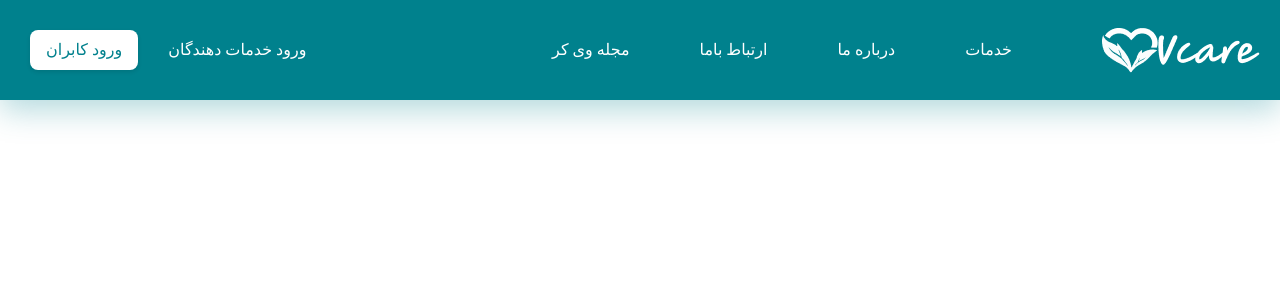
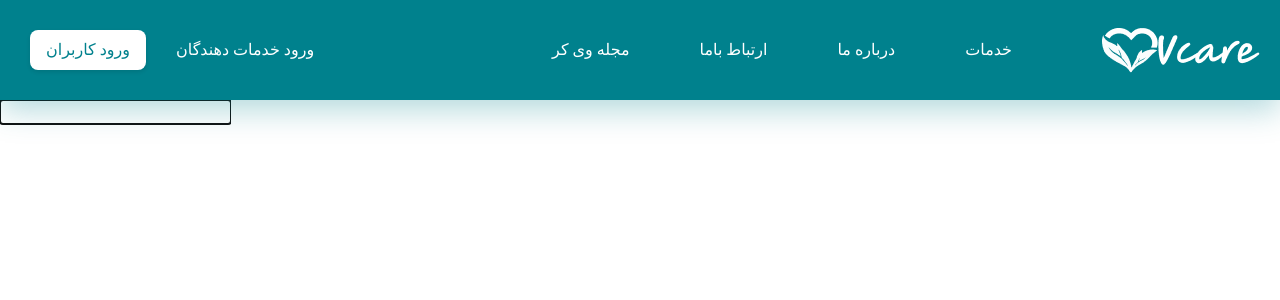
Before and after one commit to parsard/vcare-front, a React (Create React App) app: page / in a window 1280 px wide. Shown: the top 300 px of the page. Built offline with nearby package versions, Linux system fonts and the light colour scheme.

Commit message:
otp input has been created bot not working

```diff
--- a/package.json
+++ b/package.json
@@ -7,6 +7,8 @@
     "@testing-library/jest-dom": "^5.17.0",
     "@testing-library/react": "^13.4.0",
     "@testing-library/user-event": "^13.5.0",
+    "axios": "^1.7.7",
+    "formik": "^2.4.6",
     "react": "^18.3.1",
     "react-dom": "^18.3.1",
     "react-redux": "^9.1.2",
--- a/src/App.js
+++ b/src/App.js
@@ -1,10 +1,11 @@
 // import { useState } from "react";
-import { BrowserRouter, Route, Routes, Switch } from "react-router-dom";
+import { BrowserRouter, Route, Routes } from "react-router-dom";
 // import { Modal } from "./Components/Modal/Modal";
 // import Navbar from "./Components/NavBar/NavBar";
 import AppLayout from "./ui/AppLayout";
 import { Provider } from "react-redux";
 import store from "./store";
+import Navbar from "./Components/NavBar/NavBar";
 
 function App() {
   return (
--- a/src/Components/Modal/Modal.css
+++ b/src/Components/Modal/Modal.css
@@ -79,6 +79,7 @@ input[type="tel"] {
   border-radius: 5px;
   cursor: pointer;
   font-size: 1rem;
+  margin-bottom: 10px;
 }
 
 .submit-btn:hover {
--- a/src/Components/Modal/Modal.jsx
+++ b/src/Components/Modal/Modal.jsx
@@ -2,40 +2,72 @@ import React, { useState } from "react";
 import "./Modal.css";
 import { useDispatch, useSelector } from "react-redux";
 import { closePopup, getOpen } from "../../slice/popUpslice";
+import OtpInput from "../Verification/OtpInput";
 export const Modal = () => {
-  const [phone, setPhone] = useState("");
+  const [phoneNumber, setPhoneNumber] = useState("");
+  const [showOtpInput, setshowOtpInput] = useState(false);
 
   const isOpen = useSelector((state) => getOpen(state));
   const dispatch = useDispatch();
   if (!isOpen) return;
+  const handlePhoneNumber = (e) => {
+    setPhoneNumber(e.target.value);
+  };
+  const handlePhoneSubmit = (e) => {
+    e.preventDefault();
+    //phone validation
+    //call be api
+    //show otp field
+    setshowOtpInput(true);
+  };
+  const onOtpSubmit = (otp) => {
+    console.log("Login Successful", otp);
+  };
 
   return (
+    <div>
+      {!showOtpInput ? (
         <div className="modal-overlay visible">
           <div className="modal-container">
-        <span onClick={() => dispatch(closePopup())} className="modal-close">
+            <span
+              onClick={() => dispatch(closePopup())}
+              className="modal-close"
+            >
               &times;
             </span>
             <h1>ورود به وی کر</h1>
             <p>
-          برای استفاده از خدمات وی‌کِر لازم است وارد شوید. شماره موبایل خود را
-          وارد کنید
+              برای استفاده از خدمات وی‌کِر لازم است وارد شوید. شماره موبایل خود
+              را وارد کنید
             </p>
             <form>
               <div className="input-container">
                 <input
-              type="tel"
+                  type="text"
                   placeholder=" 09-- --- ----"
+                  value={phoneNumber}
                   maxLength="11"
                   pattern="09[0-9]{9}"
                   required
-              onChange={(e) => setPhone(e.target.value)}
+                  onChange={handlePhoneNumber}
                 />
-          </div>
-          <button type="submit" className="submit-btn">
+                <button
+                  type="submit"
+                  className="submit-btn"
+                  onSubmit={handlePhoneSubmit}
+                >
                   ارسال کد تایید
                 </button>
+              </div>
             </form>
           </div>
         </div>
+      ) : (
+        <div className="otp-container">
+          <p className="otp-text">کد ارسال شده را وارد کنید</p>
+          <OtpInput length={4} onOtpSubmit={onOtpSubmit} />
+        </div>
+      )}
+    </div>
   );
 };
--- a/src/Components/SignUp/SignUp.jsx
+++ b/src/Components/SignUp/SignUp.jsx
@@ -9,7 +9,7 @@ const SignUp = () => {
   return (
     <div className="btn-container">
       <button className="user-btn" onClick={() => dispatch(openPopup())}>
-        <span>ورود کابران</span>
+        <span>ورود کاربران</span>
       </button>
       <button className="provider-btn">
         <span>ورود خدمات دهندگان</span>
--- /dev/null
+++ b/src/Components/Verification/OtpInput.css
@@ -0,0 +1,3 @@
+.otpInput{
+
+}
--- /dev/null
+++ b/src/Components/Verification/OtpInput.jsx
@@ -0,0 +1,73 @@
+import { useEffect, useRef, useState } from "react";
+
+const OtpInput = ({ length = 4, onOtpSubmit = () => {} }) => {
+  const [otp, setOtp] = useState(new Array(length).fill(""));
+  const inputRefs = useRef([]);
+
+  useEffect(() => {
+    if (inputRefs.current[0]) {
+      inputRefs.current[0].focus();
+    }
+  }, []);
+
+  const handleChange = (index, e) => {
+    const value = e.target.value;
+    if (isNaN(value)) return;
+
+    const newOtp = [...otp];
+    // allow only one input
+    newOtp[index] = value.substring(value.length - 1);
+    setOtp(newOtp);
+
+    // submit trigger
+    const combinedOtp = newOtp.join("");
+    if (combinedOtp.length === length) onOtpSubmit(combinedOtp);
+
+    // Move to next input if current field is filled
+    if (value && index < length - 1 && inputRefs.current[index + 1]) {
+      inputRefs.current[index + 1].focus();
+    }
+  };
+
+  const handleClick = (index) => {
+    inputRefs.current[index].setSelectionRange(1, 1);
+
+    // optional
+    if (index > 0 && !otp[index - 1]) {
+      inputRefs.current[otp.indexOf("")].focus();
+    }
+  };
+
+  const handleKeyDown = (index, e) => {
+    if (
+      e.key === "Backspace" &&
+      !otp[index] &&
+      index > 0 &&
+      inputRefs.current[index - 1]
+    ) {
+      // Move focus to the previous input field on backspace
+      inputRefs.current[index - 1].focus();
+    }
+  };
+
+  return (
+    <div>
+      {otp.map((value, index) => {
+        return (
+          <input
+            key={index}
+            type="text"
+            ref={(input) => (inputRefs.current[index] = input)}
+            value={value}
+            onChange={(e) => handleChange(index, e)}
+            onClick={() => handleClick(index)}
+            onKeyDown={(e) => handleKeyDown(index, e)}
+            className="otpInput"
+          />
+        );
+      })}
+    </div>
+  );
+};
+
+export default OtpInput;
--- a/src/slice/popUpslice.js
+++ b/src/slice/popUpslice.js
@@ -1,21 +1,21 @@
 import { createSlice } from "@reduxjs/toolkit";
 const initialState = {
-    isOpen:false
-}
+  isOpen: false,
+};
 const popupSlice = createSlice({
-    name: 'popup',
+  name: "popup",
   initialState,
   reducers: {
     openPopup(state) {
-            state.isOpen=true
+      state.isOpen = true;
     },
     closePopup(state) {
-            state.isOpen=false
+      state.isOpen = false;
     },
-    }
-})
-export default popupSlice.reducer
+  },
+});
+export default popupSlice.reducer;
 
-export const { openPopup, closePopup } = popupSlice.actions
+export const { openPopup, closePopup } = popupSlice.actions;
 
-export const getOpen =(state)=>state.ui.isOpen
+export const getOpen = (state) => state.ui.isOpen;
--- a/src/ui/AppLayout.jsx
+++ b/src/ui/AppLayout.jsx
@@ -1,6 +1,7 @@
 import { Outlet } from "react-router-dom";
 import Navbar from "../Components/NavBar/NavBar";
 import { Modal } from "../Components/Modal/Modal";
+import OtpInput from "../Components/Verification/OtpInput";
 
 export default function AppLayout() {
   return (
@@ -9,6 +10,7 @@ export default function AppLayout() {
       <main>
         <Outlet></Outlet>
         <Modal></Modal>
+        <OtpInput />
       </main>
     </>
   );
```
Also changed, not shown: src/Components/Verification/Verify.css (deleted), src/Components/Verification/Verify.jsx (deleted), 1 other file (tests, documents, lock files or other folders). Lines whose indentation alone changed are shown as unchanged.
